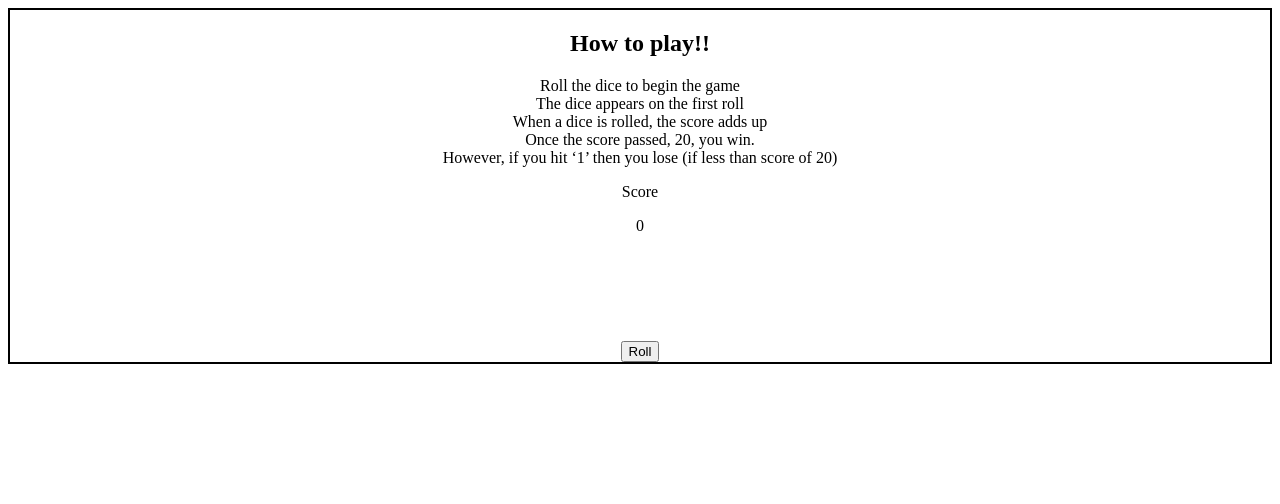
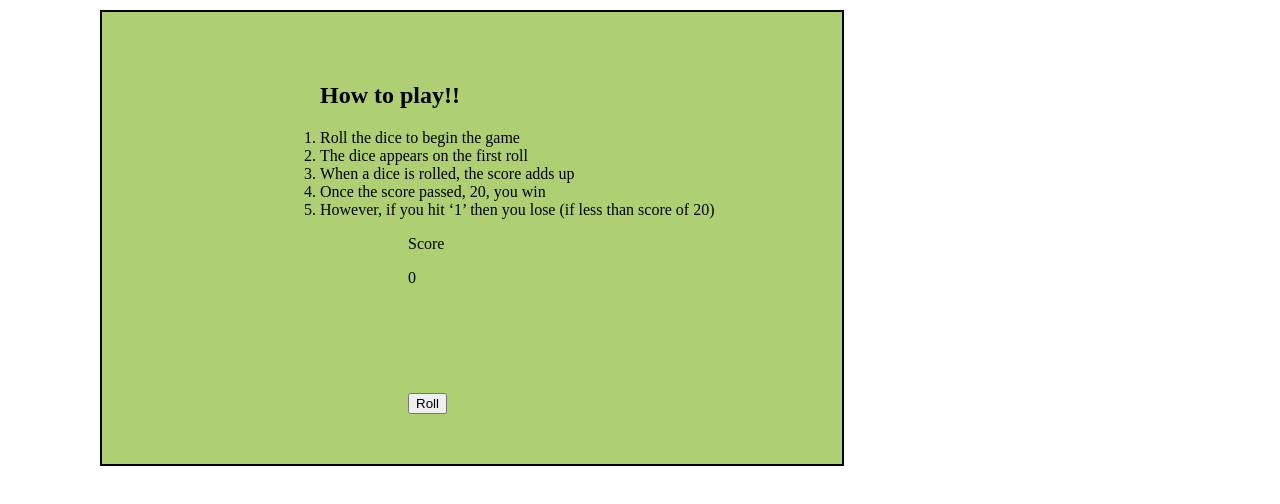
Before and after one commit to srikarchavali/Dice-Game, a plain HTML site: page index.html in a window 1280 px wide. Drawn offline with Linux system fonts and the light colour scheme.

Commit message:
added buttons and functional code, needs styling

```diff
--- a/CSS/style.css
+++ b/CSS/style.css
@@ -1,14 +1,35 @@
 body{
-    text-align: center;
+    margin: auto;
+    padding: 10px;
+    }
+#wrap{
+    background: rgb(175, 207, 115);
     border: black solid 2px;
+    position: absolute;
+    left: 100px;
+    padding: 50px;
 }
 #container{
     width: 50vw;
     height: 10vh;
+    margin-bottom: 10px;
 }
-
+#wrap1{
+    position: relative;
+    left: 20%;
+}
+#wrap2 {
+    position: relative;
+    left: 40%;
+}
 #image {
+    position: relative;
+    left: 40%;
     height: 100%;
+}
+#wrap3{
+    position: relative;
+    left: 40%;
 }
 
 #value {
@@ -18,6 +39,3 @@ body{
 #retry{
     display: none;
 }
-#container{
-    margin-bottom: 10px;
-}
--- a/index.html
+++ b/index.html
@@ -8,22 +8,30 @@
     <link rel="stylesheet" href="CSS/style.css">
 </head>
 <body>
+    <div id="wrap">
+        <div id="wrap1">
+            <ol>
             <h2>How to play!!</h2>
-    <p>Roll the dice to begin the game <br>
-        The dice appears on the first roll <br>
-        When a dice is rolled, the score adds up <br>
-        Once the score passed, 20, you win. <br>
-        However, if you hit ‘1’ then you lose (if less than score of 20)
-    </p>
+            <li>Roll the dice to begin the game</li>
+            <li>The dice appears on the first roll</li>
+            <li>When a dice is rolled, the score adds up</li>
+            <li>Once the score passed, 20, you win</li>
+            <li>However, if you hit ‘1’ then you lose (if less than score of 20)</li>
+            </ol>
+        </div>
+        <div id="wrap2">
             <p>Score</p>
             <p id="value">0</p>
+        </div>
         <div id="container">
             <img src="" alt="" id="image">
         </div>
+        <div id="wrap3">
             <button id="button">Roll</button>
             <button id="retry">Play Again?</button>
-
+        </div>
 
         <script src="JS/test.js"></script>
+    </div>
 </body>
 </html>
```
Lines whose indentation alone changed are shown as unchanged.
